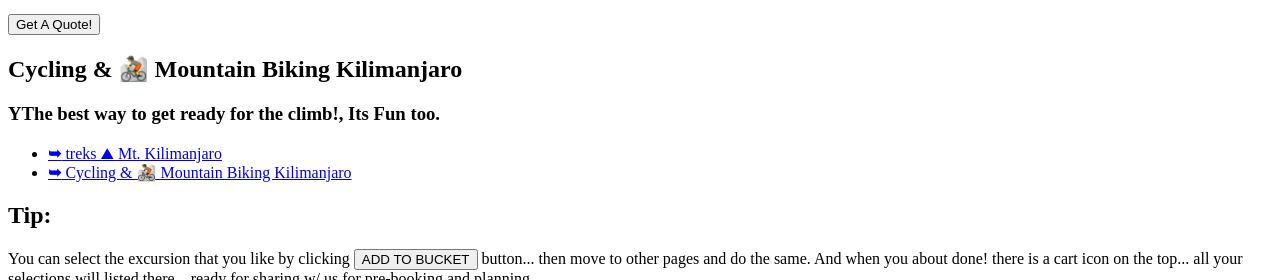
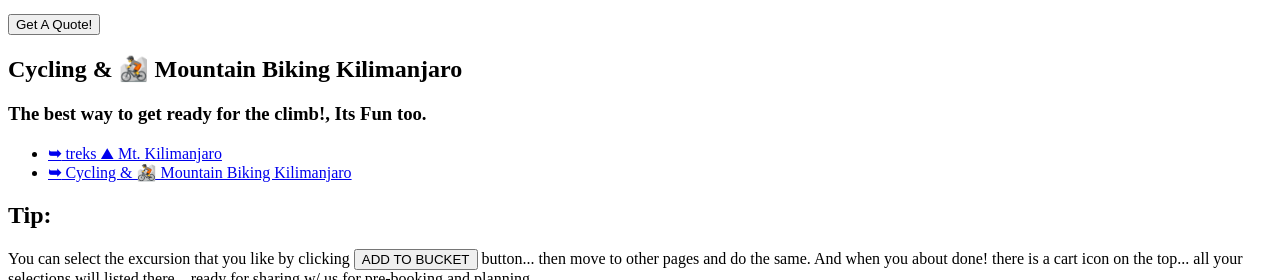
Before and after one commit to kibokoland-adventures/kibokoland-adventure-website-redesign, a Jekyll site: the page built from cycling-and-mountain-biking-kilimanjaro.html, in a window 1280 px wide and 900 px high, scrolled down 904 px, cut to the strip 157-437 px from the top of the window. Built offline with Jekyll 4.4.1, drawn with Linux system fonts in a browser that asks for light colours; some web fonts are replaced.

```diff
--- a/_public/cycling-and-mountain-biking-kilimanjaro.html
+++ b/_public/cycling-and-mountain-biking-kilimanjaro.html
@@ -144,7 +144,7 @@
                 <header class="section-header flex flex-btn">
                     <div class="pg-intro">
                         <h2 class="pg-title tilt-rt">Cycling &amp; 🚵 Mountain Biking Kilimanjaro</h2>
-                        <h3 class="pg-sub">YThe best way to get ready for the climb!, Its Fun too.</h3>
+                        <h3 class="pg-sub">The best way to get ready for the climb!, Its Fun too.</h3>
                     </div>
                 </header>
                 <!-- PAGE --------------------------------------- - END PAGE CONTENT HEADER-->
--- a/_pug/cycling-and-mountain-biking-kilimanjaro.pug
+++ b/_pug/cycling-and-mountain-biking-kilimanjaro.pug
@@ -1,7 +1,7 @@
 |---
 | layout: page
 | title: Cycling &amp; 🚵 Mountain Biking Kilimanjaro
-| subtitle: YThe best way to get ready for the climb!, Its Fun too.
+| subtitle: The best way to get ready for the climb!, Its Fun too.
 | backtop: pg-day-top
 |---
 
--- a/cycling-and-mountain-biking-kilimanjaro.html
+++ b/cycling-and-mountain-biking-kilimanjaro.html
@@ -1,7 +1,7 @@
 ---
 layout: page
 title: Cycling &amp; 🚵 Mountain Biking Kilimanjaro
-subtitle: YThe best way to get ready for the climb!, Its Fun too.
+subtitle: The best way to get ready for the climb!, Its Fun too.
 backtop: pg-day-top
 ---
 <section class="pg-content flex">{% assign destination = site.data.destinations.items%}
```
Also changed, not shown: _public/mt-kilimanjaro-treks.html (renamed from _public/mt-kilimanjaro-trekking.html), _pug/mt-kilimanjaro-treks.pug (renamed from _pug/mt-kilimanjaro-trekking.pug), mt-kilimanjaro-treks.html (renamed from mt-kilimanjaro-trekking.html).
